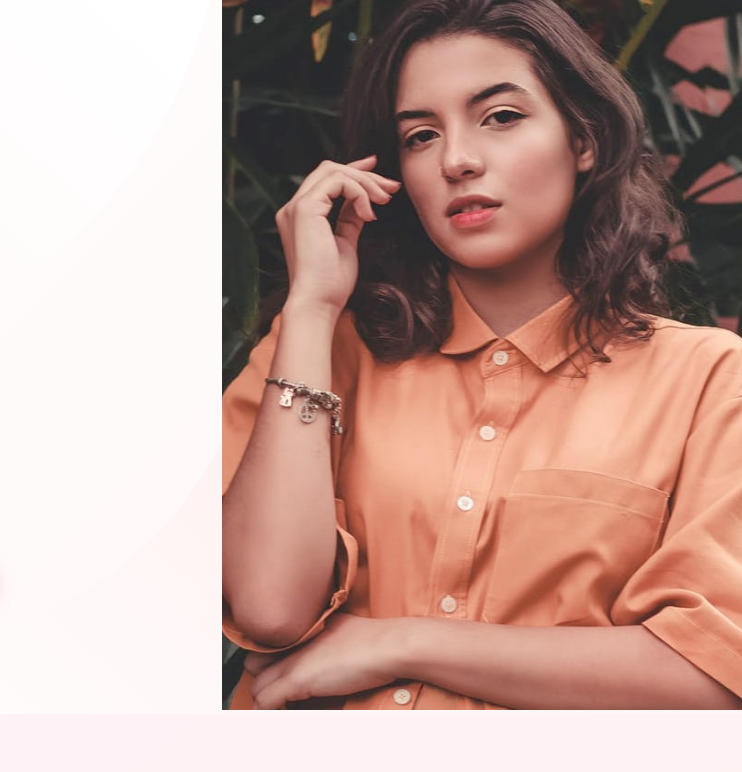
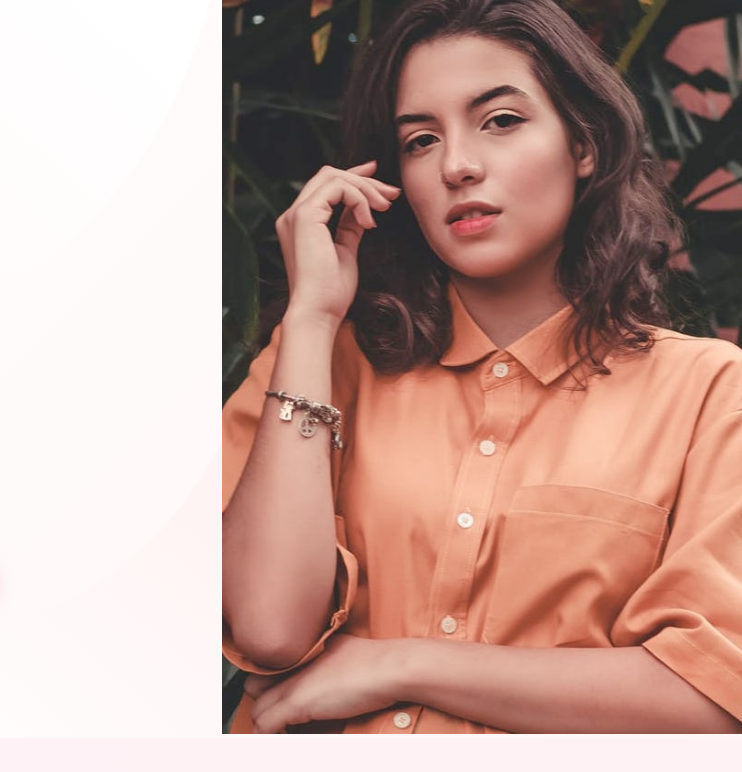
Before and after one commit to dovelm/FEM-base-apparel-coming-soon-master, a plain HTML site: page index.html in a window 1280 px wide. Shown: the top 772 px of the page, 538-1280 px from the left. Drawn offline with Linux system fonts and the light colour scheme.

Commit message:
second commit

```diff
--- a/style.css
+++ b/style.css
@@ -39,7 +39,7 @@ body{
 }
 .img-woman{
     width: 560px;
-    height: 710px;
+    height: auto;
 }
 .logo{
     margin:80px 0 70px 150px;
```
